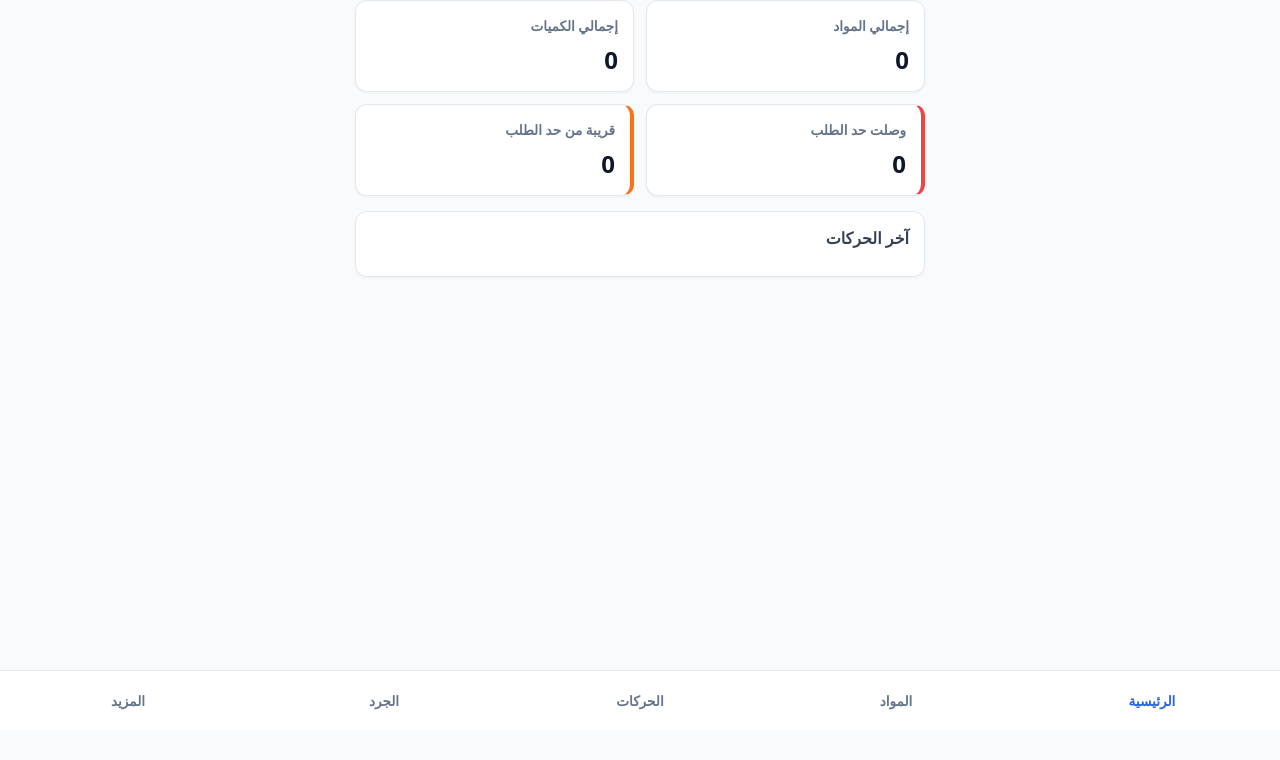
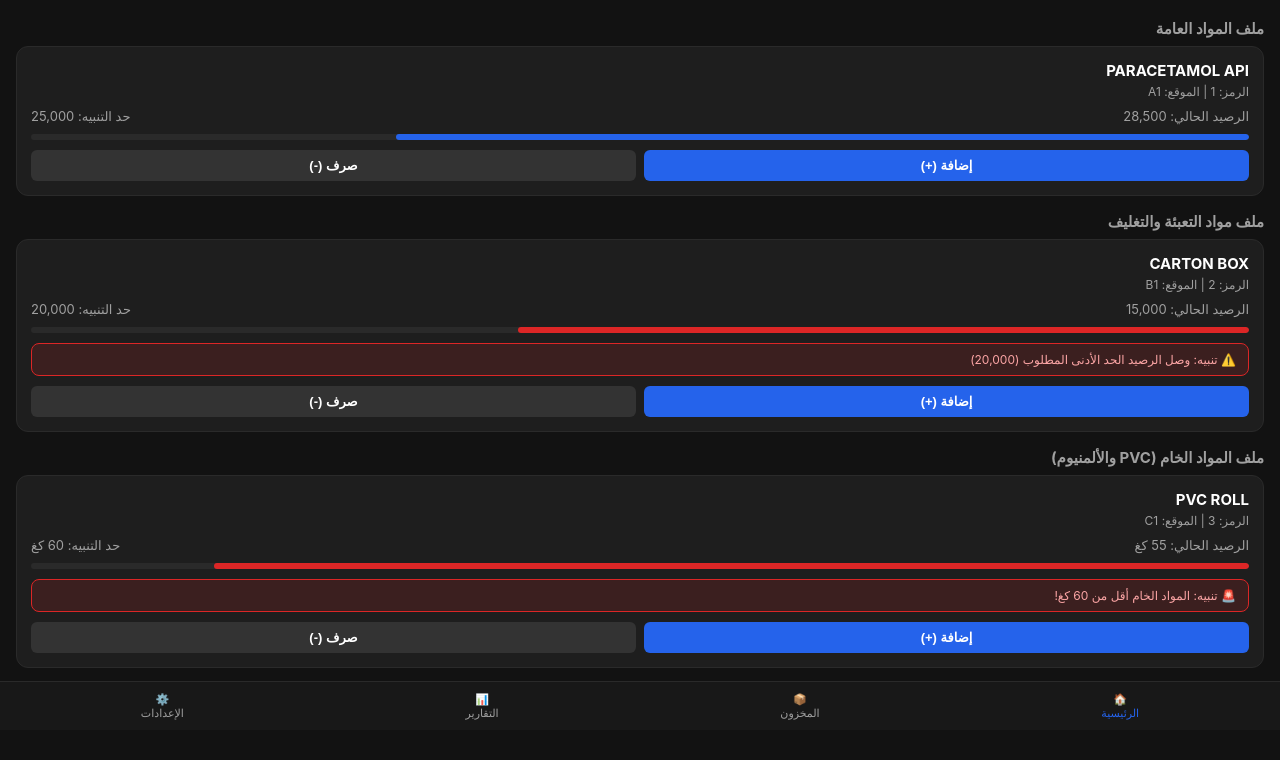
Before and after one commit to Gavin411408Lewis-debug/Kindi-app, a website: page index.html in a window 1280 px wide. Shown: the part 70-830 px from the top of the page. Before the commit the page ends 800 px from the top, so only its background shows below. Drawn offline with Linux system fonts and the light colour scheme.

Commit message:
Update index.html

```diff
--- a/index.html
+++ b/index.html
@@ -4,182 +4,265 @@
     <meta charset="UTF-8">
     <meta name="viewport" content="width=device-width, initial-scale=1.0">
     <title>مخزن مواد التعبئة والتغليف</title>
-    <link rel="manifest" href="/manifest.json">
-    <meta name="theme-color" content="#1e293b">
-    <link rel="stylesheet" href="style.css">
+    <style>
+        :root {
+            --bg-color: #121212;
+            --card-bg: #1e1e1e;
+            --text-color: #ffffff;
+            --text-secondary: #a0a0a0;
+            --accent-blue: #2563eb;
+            --accent-red: #dc2626;
+            --border-color: #2a2a2a;
+        }
+
+        body {
+            background-color: var(--bg-color);
+            color: var(--text-color);
+            font-family: -apple-system, BlinkMacSystemFont, "Segoe UI", Roboto, Helvetica, Arial, sans-serif;
+            margin: 0;
+            padding: 16px;
+            padding-bottom: 80px;
+        }
+
+        .header {
+            display: flex;
+            align-items: center;
+            justify-content: space-between;
+            margin-bottom: 20px;
+            border-bottom: 1px solid var(--border-color);
+            padding-bottom: 12px;
+        }
+
+        .logo-title h1 {
+            font-size: 16px;
+            margin: 0;
+            font-weight: bold;
+        }
+
+        .logo-title span {
+            font-size: 12px;
+            color: var(--text-secondary);
+        }
+
+        .section-title {
+            font-size: 15px;
+            font-weight: bold;
+            margin: 16px 0 8px 0;
+            color: var(--text-secondary);
+        }
+
+        .card {
+            background-color: var(--card-bg);
+            border: 1px solid var(--border-color);
+            border-radius: 12px;
+            padding: 14px;
+            margin-bottom: 12px;
+        }
+
+        .item-header {
+            display: flex;
+            justify-content: space-between;
+            align-items: flex-start;
+            margin-bottom: 8px;
+        }
+
+        .item-name {
+            font-size: 15px;
+            font-weight: bold;
+            margin: 0;
+        }
+
+        .item-code {
+            font-size: 12px;
+            color: var(--text-secondary);
+        }
+
+        .item-details {
+            font-size: 13px;
+            color: var(--text-secondary);
+            margin-bottom: 10px;
+            display: flex;
+            justify-content: space-between;
+        }
+
+        .progress-bar-container {
+            background-color: #2a2a2a;
+            border-radius: 4px;
+            height: 6px;
+            width: 100%;
+            overflow: hidden;
+            margin-bottom: 10px;
+        }
+
+        .progress-bar {
+            height: 100%;
+            background-color: var(--accent-blue);
+            border-radius: 4px;
+        }
+
+        .progress-bar.warning {
+            background-color: var(--accent-red);
+        }
+
+        .alert-box {
+            background-color: rgba(220, 38, 38, 0.15);
+            border: 1px solid var(--accent-red);
+            color: #fca5a5;
+            padding: 8px 12px;
+            border-radius: 8px;
+            font-size: 12px;
+            margin-bottom: 10px;
+        }
+
+        .action-buttons {
+            display: flex;
+            gap: 8px;
+        }
+
+        .btn {
+            flex: 1;
+            padding: 8px;
+            border: none;
+            border-radius: 6px;
+            font-size: 13px;
+            font-weight: bold;
+            cursor: pointer;
+            text-align: center;
+            color: white;
+        }
+
+        .btn-add {
+            background-color: var(--accent-blue);
+        }
+
+        .btn-sub {
+            background-color: #333333;
+        }
+
+        .nav-bar {
+            position: fixed;
+            bottom: 0;
+            right: 0;
+            left: 0;
+            background-color: #181818;
+            border-top: 1px solid var(--border-color);
+            display: flex;
+            justify-content: space-around;
+            padding: 10px 0;
+        }
+
+        .nav-item {
+            text-align: center;
+            color: var(--text-secondary);
+            font-size: 11px;
+            text-decoration: none;
+        }
+
+        .nav-item.active {
+            color: var(--accent-blue);
+        }
+    </style>
 </head>
 <body>
 
-    <!-- Header -->
-    <header class="app-header">
-        <h1>مخزن مواد التعبئة والتغليف</h1>
-        <span class="status-badge" id="online-status">متصل</span>
-    </header>
-
-    <!-- Main Content Area -->
-    <main class="container" id="main-content">
-
-        <!-- Tab 1: Dashboard -->
-        <section id="tab-dashboard" class="tab-content active">
-            <div class="stats-grid">
-                <div class="stat-card">
-                    <h3>إجمالي المواد</h3>
-                    <p id="stat-total-items">0</p>
-                </div>
-                <div class="stat-card">
-                    <h3>إجمالي الكميات</h3>
-                    <p id="stat-total-qty">0</p>
-                </div>
-                <div class="stat-card alert-red">
-                    <h3>وصلت حد الطلب</h3>
-                    <p id="stat-reorder-reached">0</p>
-                </div>
-                <div class="stat-card alert-orange">
-                    <h3>قريبة من حد الطلب</h3>
-                    <p id="stat-reorder-near">0</p>
+    <div class="header">
+        <div class="logo-title">
+            <h1>شركة الكندي للصناعات الدوائية</h1>
+            <span>نظام إدارة ومتابعة المخزون</span>
         </div>
     </div>
 
+    <!-- الملف الأول: جدول المواد العامة -->
+    <div class="section-title">ملف المواد العامة</div>
     <div class="card">
-                <h2>آخر الحركات</h2>
-                <div id="recent-transactions" class="list-group">
-                    <!-- Dynamic Rows -->
+        <div class="item-header">
+            <div>
+                <p class="item-name">PARACETAMOL API</p>
+                <span class="item-code">الرمز: 1 | الموقع: A1</span>
             </div>
         </div>
-        </section>
-
-        <!-- Tab 2: Items Management -->
-        <section id="tab-items" class="tab-content">
-            <div class="actions-bar">
-                <input type="text" id="search-input" placeholder="بحث برمز، وصف، أو مستحضر..." oninput="loadItems()">
-                <button class="btn btn-primary" onclick="openModal('modal-add-item')">+ إضافة مادة</button>
+        <div class="item-details">
+            <span>الرصيد الحالي: 28,500</span>
+            <span>حد التنبيه: 25,000</span>
         </div>
-            <div id="items-list" class="items-grid">
-                <!-- Dynamic Items -->
+        <div class="progress-bar-container">
+            <div class="progress-bar" style="width: 70%;"></div>
         </div>
-        </section>
-
-        <!-- Tab 3: Transactions -->
-        <section id="tab-transactions" class="tab-content">
-            <div class="action-buttons-grid">
-                <button class="btn btn-success" onclick="openModal('modal-in')">إضافة للمخزون (دخول)</button>
-                <button class="btn btn-danger" onclick="openModal('modal-out')">إخراج مواد (صرف)</button>
-                <button class="btn btn-warning" onclick="openModal('modal-transfer')">تحويل موقع</button>
-            </div>
-            <div class="card margin-top">
-                <h2>سجل الحركات اليومية</h2>
-                <div id="all-transactions" class="list-group">
-                    <!-- Dynamic Transactions -->
-                </div>
-            </div>
-        </section>
-
-        <!-- Tab 4: Audit -->
-        <section id="tab-audit" class="tab-content">
-            <div class="card">
-                <h2>إجراء جرد فعلي</h2>
-                <form id="form-audit" onsubmit="handleAudit(event)">
-                    <div class="form-group">
-                        <label>اختر المادة:</label>
-                        <select id="audit-item-id" required class="input-field"></select>
-                    </div>
-                    <div class="form-group">
-                        <label>الكمية الفعلية بالمخزن:</label>
-                        <input type="number" step="any" id="audit-actual-qty" required class="input-field">
-                    </div>
-                    <div class="form-group">
-                        <label>ملاحظات الجرد:</label>
-                        <input type="text" id="audit-notes" class="input-field">
-                    </div>
-                    <button type="submit" class="btn btn-primary btn-block">حفظ وتعديل الجرد</button>
-                </form>
-            </div>
-        </section>
-
-        <!-- Tab 5: More / Reports -->
-        <section id="tab-more" class="tab-content">
-            <div class="card">
-                <h2>التقارير والإعدادات</h2>
-                <div class="list-group">
-                    <button class="btn btn-outline btn-block" onclick="exportData('items')">تصدير تقرير المخزون الحالي</button>
-                    <button class="btn btn-outline btn-block" onclick="exportData('transactions')">تصدير سجل الحركات</button>
-                    <button class="btn btn-outline btn-block" onclick="exportData('reorder')">تصدير مواد حد الطلب</button>
-                </div>
-            </div>
-        </section>
-
-    </main>
-
-    <!-- Modal: Add Item -->
-    <div id="modal-add-item" class="modal">
-        <div class="modal-content">
-            <span class="close" onclick="closeModal('modal-add-item')">&times;</span>
-            <h2>إضافة مادة جديدة</h2>
-            <form onsubmit="handleAddItem(event)">
-                <input type="text" id="add-code" placeholder="رمز المادة *" required class="input-field">
-                <input type="text" id="add-desc" placeholder="وصف المادة *" required class="input-field">
-                <input type="text" id="add-product" placeholder="اسم المستحضر *" required class="input-field">
-                <input type="text" id="add-unit" placeholder="الوحدة (كغم، قطعة، متر...)" required class="input-field">
-                <input type="number" step="any" id="add-qty" placeholder="الكمية الأولية" class="input-field">
-                <input type="number" step="any" id="add-reorder" placeholder="حد الطلب" class="input-field">
-                <input type="text" id="add-location" placeholder="موقع التخزين" class="input-field">
-                <input type="text" id="add-notes" placeholder="ملاحظات" class="input-field">
-                <button type="submit" class="btn btn-primary btn-block">حفظ المادة</button>
-            </form>
+        <div class="action-buttons">
+            <button class="btn btn-add" onclick="alert('إضافة مادة')">إضافة (+)</button>
+            <button class="btn btn-sub" onclick="alert('صرف مادة')">صرف (-)</button>
         </div>
     </div>
 
-    <!-- Modal: In Transaction -->
-    <div id="modal-in" class="modal">
-        <div class="modal-content">
-            <span class="close" onclick="closeModal('modal-in')">&times;</span>
-            <h2>إضافة كمية للمخزون</h2>
-            <form onsubmit="handleInTransaction(event)">
-                <select id="in-item-id" required class="input-field"></select>
-                <input type="number" step="any" id="in-qty" placeholder="الكمية *" required class="input-field">
-                <input type="text" id="in-doc" placeholder="رقم المستند / الوصل *" required class="input-field">
-                <input type="text" id="in-notes" placeholder="ملاحظات" class="input-field">
-                <button type="submit" class="btn btn-success btn-block">تأكيد الإضافة</button>
-            </form>
+    <!-- الملف الثاني: مواد التعبئة والتغليف -->
+    <div class="section-title">ملف مواد التعبئة والتغليف</div>
+    <div class="card">
+        <div class="item-header">
+            <div>
+                <p class="item-name">CARTON BOX</p>
+                <span class="item-code">الرمز: 2 | الموقع: B1</span>
+            </div>
+        </div>
+        <div class="item-details">
+            <span>الرصيد الحالي: 15,000</span>
+            <span>حد التنبيه: 20,000</span>
+        </div>
+        <div class="progress-bar-container">
+            <div class="progress-bar warning" style="width: 60%;"></div>
+        </div>
+        <div class="alert-box">
+            ⚠️ تنبيه: وصل الرصيد الحد الأدنى المطلوب (20,000)
+        </div>
+        <div class="action-buttons">
+            <button class="btn btn-add" onclick="alert('إضافة كرتون')">إضافة (+)</button>
+            <button class="btn btn-sub" onclick="alert('صرف كرتون')">صرف (-)</button>
         </div>
     </div>
 
-    <!-- Modal: Out Transaction -->
-    <div id="modal-out" class="modal">
-        <div class="modal-content">
-            <span class="close" onclick="closeModal('modal-out')">&times;</span>
-            <h2>إخراج مواد من المخزون</h2>
-            <form onsubmit="handleOutTransaction(event)">
-                <select id="out-item-id" required class="input-field"></select>
-                <input type="number" step="any" id="out-qty" placeholder="الكمية المطلوبة *" required class="input-field">
-                <input type="text" id="out-product" placeholder="اسم المستحضر *" required class="input-field">
-                <input type="text" id="out-batch" placeholder="رقم الوجبة / الباج *" required class="input-field">
-                <input type="text" id="out-doc" placeholder="رقم المستند *" required class="input-field">
-                <input type="text" id="out-notes" placeholder="ملاحظات" class="input-field">
-                <button type="submit" class="btn btn-danger btn-block">تأكيد الإخراج</button>
-            </form>
+    <!-- الملف الثالث: المواد الخام (PVC والألمنيوم) -->
+    <div class="section-title">ملف المواد الخام (PVC والألمنيوم)</div>
+    <div class="card">
+        <div class="item-header">
+            <div>
+                <p class="item-name">PVC ROLL</p>
+                <span class="item-code">الرمز: 3 | الموقع: C1</span>
+            </div>
+        </div>
+        <div class="item-details">
+            <span>الرصيد الحالي: 55 كغ</span>
+            <span>حد التنبيه: 60 كغ</span>
+        </div>
+        <div class="progress-bar-container">
+            <div class="progress-bar warning" style="width: 85%;"></div>
+        </div>
+        <div class="alert-box">
+            🚨 تنبيه: المواد الخام أقل من 60 كغ!
+        </div>
+        <div class="action-buttons">
+            <button class="btn btn-add" onclick="alert('إضافة خامات')">إضافة (+)</button>
+            <button class="btn btn-sub" onclick="alert('صرف خامات')">صرف (-)</button>
         </div>
     </div>
 
-    <!-- Bottom Navigation Bar (Mobile) -->
-    <nav class="bottom-nav">
-        <button class="nav-item active" onclick="switchTab('tab-dashboard', this)">
+    <!-- شريط التنقل السفلي -->
+    <div class="nav-bar">
+        <a href="#" class="nav-item active">
+            <div>🏠</div>
             <span>الرئيسية</span>
-        </button>
-        <button class="nav-item" onclick="switchTab('tab-items', this)">
-            <span>المواد</span>
-        </button>
-        <button class="nav-item" onclick="switchTab('tab-transactions', this)">
-            <span>الحركات</span>
-        </button>
-        <button class="nav-item" onclick="switchTab('tab-audit', this)">
-            <span>الجرد</span>
-        </button>
-        <button class="nav-item" onclick="switchTab('tab-more', this)">
-            <span>المزيد</span>
-        </button>
-    </nav>
+        </a>
+        <a href="#" class="nav-item">
+            <div>📦</div>
+            <span>المخزون</span>
+        </a>
+        <a href="#" class="nav-item">
+            <div>📊</div>
+            <span>التقارير</span>
+        </a>
+        <a href="#" class="nav-item">
+            <div>⚙️</div>
+            <span>الإعدادات</span>
+        </a>
+    </div>
 
-    <script src="app.js"></script>
 </body>
 </html>
```
Lines whose indentation alone changed are shown as unchanged.
